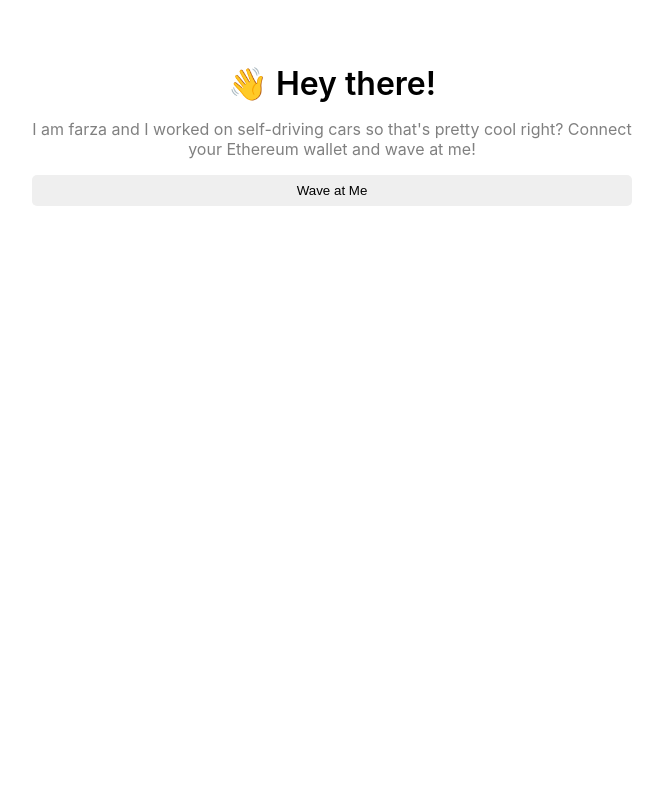
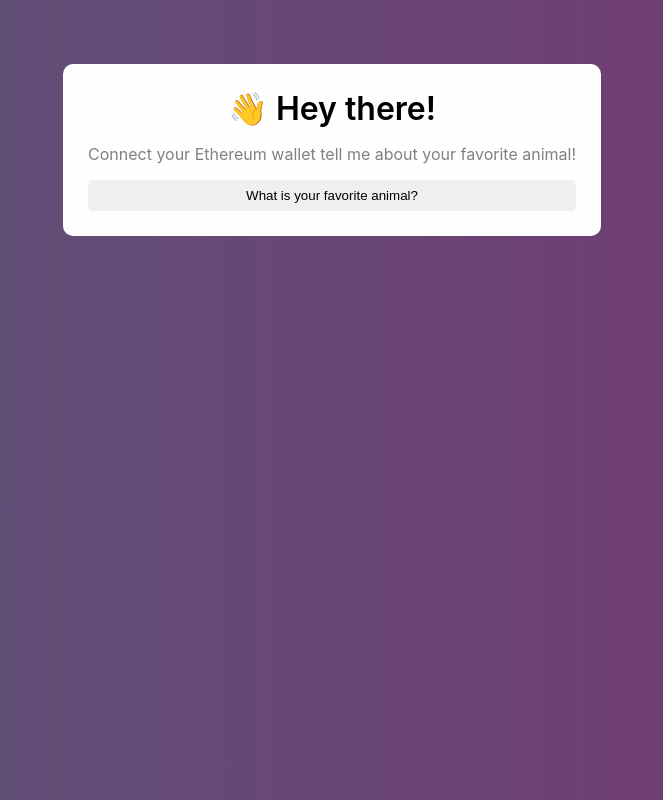
Before and after one commit to rhyshalsey/buildspace_solidity_intro, a Next.js app in the folder client/: page / in a window 1280 px wide. Shown: the whole page, without its empty margins (308-971 px from the left). Built offline with nearby package versions, Linux system fonts and the light colour scheme.

Commit message:
Changed style of client

```diff
--- a/client/pages/_app.js
+++ b/client/pages/_app.js
@@ -1,8 +1,15 @@
+import Script from "next/script";
+
 import "../styles/globals.css";
 import "../styles/Home.css";
 
 function MyApp({ Component, pageProps }) {
-  return <Component {...pageProps} />;
+  return (
+    <>
+      <div className="background--custom"></div>
+      <Component {...pageProps} />
+    </>
+  );
 }
 
 export default MyApp;
--- a/client/pages/index.js
+++ b/client/pages/index.js
@@ -6,16 +6,15 @@
 
   return (
     <div className="mainContainer">
-      <div className="dataContainer">
+      <div className="dataContainer card">
         <div className="header">👋 Hey there!</div>
 
         <div className="bio">
-          I am farza and I worked on self-driving cars so that&apos;s pretty
-          cool right? Connect your Ethereum wallet and wave at me!
+          Connect your Ethereum wallet tell me about your favorite animal!
         </div>
 
         <button className="waveButton" onClick={wave}>
-          Wave at Me
+          What is your favorite animal?
         </button>
       </div>
     </div>
--- a/client/styles/globals.css
+++ b/client/styles/globals.css
@@ -19,3 +19,29 @@
   font-family: source-code-pro, Menlo, Monaco, Consolas, "Courier New",
     monospace;
 }
+
+.background--custom {
+  background: linear-gradient(90deg, #545a78, #822d73, #158c89);
+  background-size: 300% 300%;
+  animation: gradient 60s alternate infinite;
+  position: absolute;
+  top: 0;
+  left: 0;
+  height: 100%;
+  width: 100%;
+  z-index: -1;
+}
+@keyframes gradient {
+  0% {
+    background-position: 0%;
+  }
+  100% {
+    background-position: 100%;
+  }
+}
+
+.card {
+  background: #fefefe;
+  padding: 25px;
+  border-radius: 10px;
+}
```
